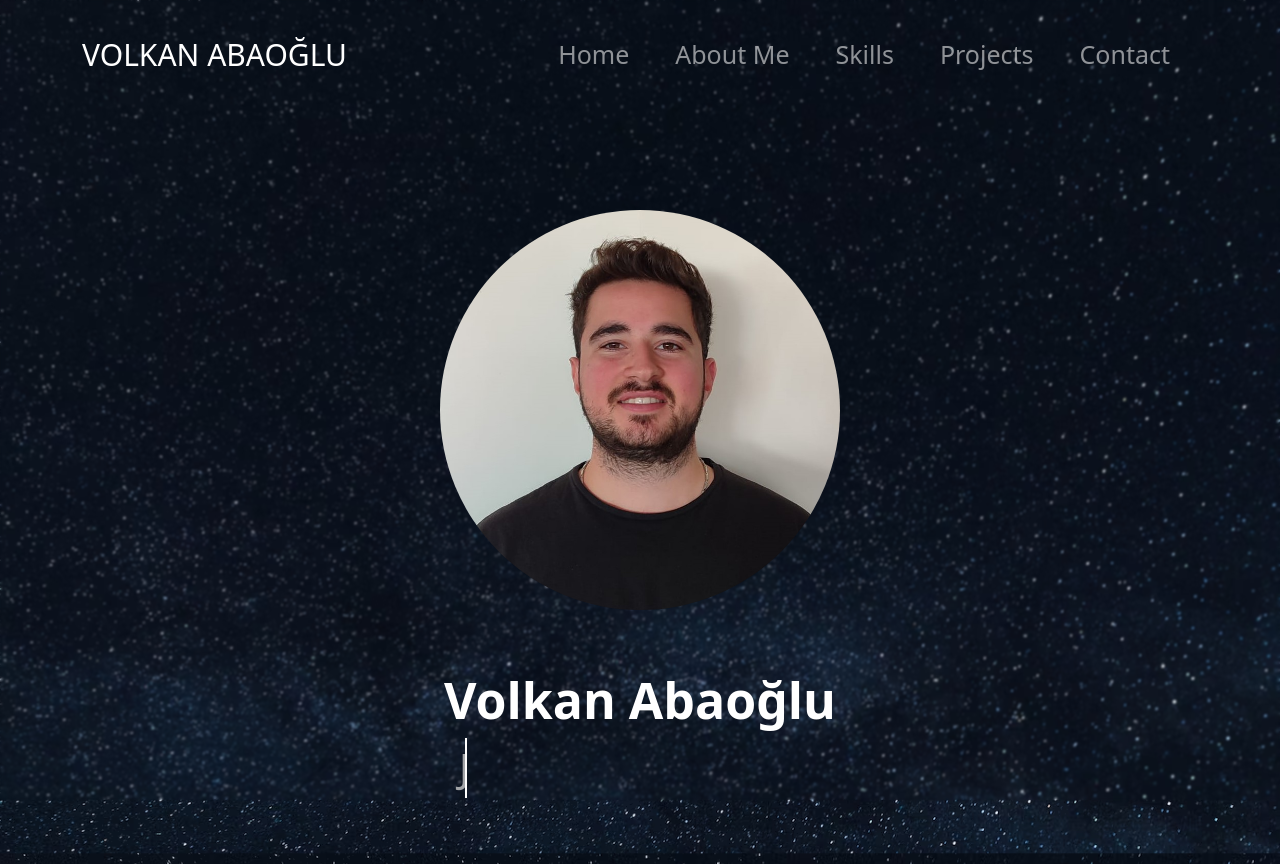
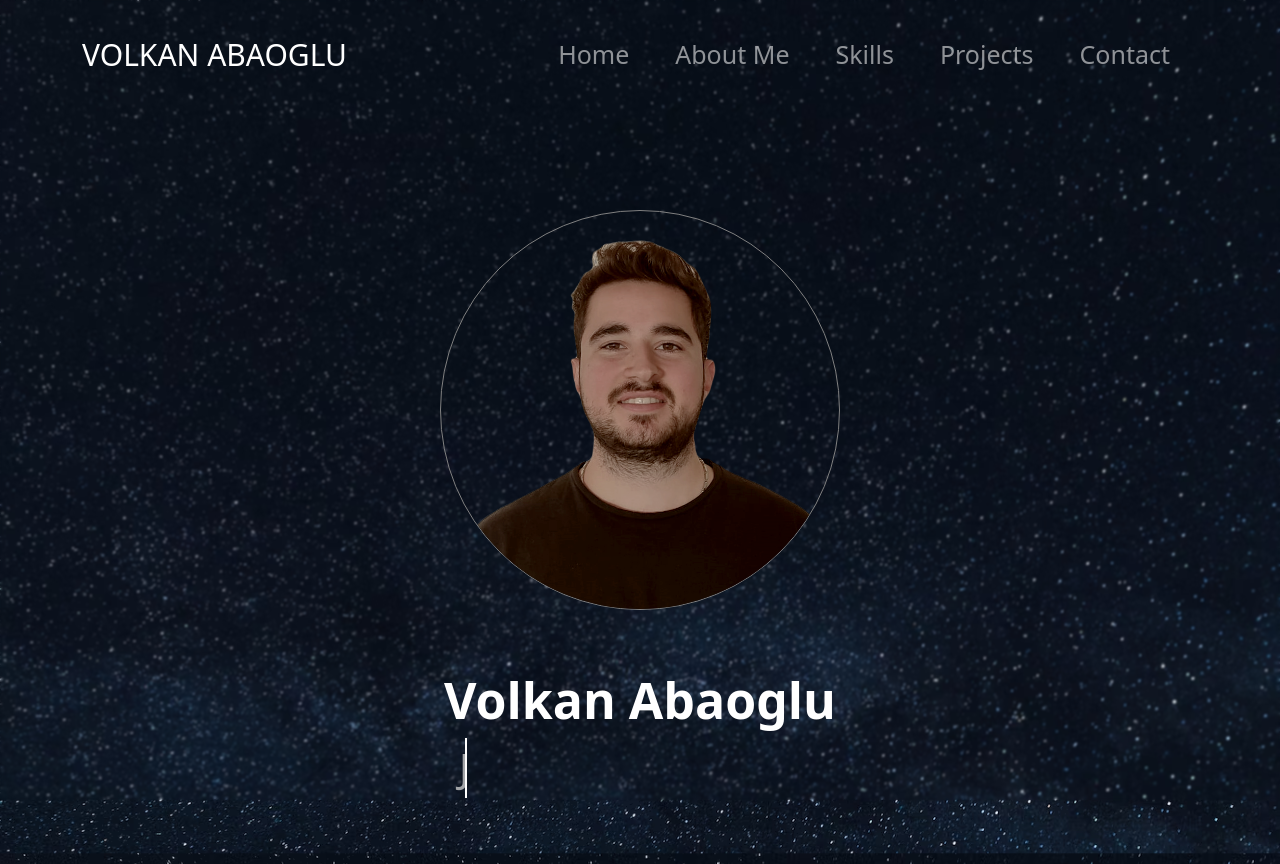
Before and after one commit to volkanabaoglu/portfolio-project, a React (Create React App) app: page / in a window 1280 px wide. Built offline with nearby package versions, Linux system fonts and the light colour scheme.

Commit message:
Added new image effects

```diff
--- a/src/components/Navbar.jsx
+++ b/src/components/Navbar.jsx
@@ -8,7 +8,7 @@ const NavbarComponent = () => {
     <div>
       <Navbar bg="none" data-bs-theme="dark">
         <Container>
-          <Navbar.Brand style={{fontSize:'30px'}}>VOLKAN ABAOĞLU</Navbar.Brand>
+          <Navbar.Brand style={{fontSize:'30px'}}>VOLKAN ABAOGLU</Navbar.Brand>
           <Nav className="ml-auto" style={{ marginRight: '0px',
         padding:'20px', fontSize:'25px' , gap:'30px' }}>
             <Nav.Link href="/">Home</Nav.Link>
--- a/src/pages/Home.jsx
+++ b/src/pages/Home.jsx
@@ -1,21 +1,42 @@
-import React from "react";
+import React, { useState } from "react";
 import NavbarComponent from "../components/Navbar.jsx";
 import { Container, Image } from "react-bootstrap";
 import "../styles/Home.css";
+
 const Home = () => {
+  const [isHovered, setHovered] = useState(false);
+
+  const handleMouseEnter = () => {
+    setHovered(true);
+  };
+
+  const handleMouseLeave = () => {
+    setHovered(false);
+  };
+
   return (
     <>
       <NavbarComponent />
       <Container className="home-container">
-        <Image src="/images/pp-pp.jpg" alt="volkanabaoglu" roundedCircle  style={{
+        <Image
+          src="/images/pp-pp.png"
+          alt="volkanabaoglu"
+          roundedCircle
+          style={{
             width: "400px",
             height: "400px",
             objectFit: "cover",
-            borderRadius: "50%",
+            borderRadius: "90%",
             marginBottom: "20px",
-          }}/>
+            border: 'solid 1px gray',
+            filter: isHovered ? 'brightness(120%)' : 'brightness(100%)', // Apply brightness based on hover state
+            transition: 'filter 0.3s ease-in-out', // Add a smooth transition effect
+          }}
+          onMouseEnter={handleMouseEnter}
+          onMouseLeave={handleMouseLeave}
+        />
         <div className="text-container">
-          <h1 className="name">Volkan Abaoğlu</h1>
+          <h1 className="name">Volkan Abaoglu</h1>
           <p className="developer-title">Junior Web Dev... </p>
         </div>
       </Container>
```
Also changed, not shown: public/images/pp-pp.jpg (deleted), public/images/pp-pp.png (added).
